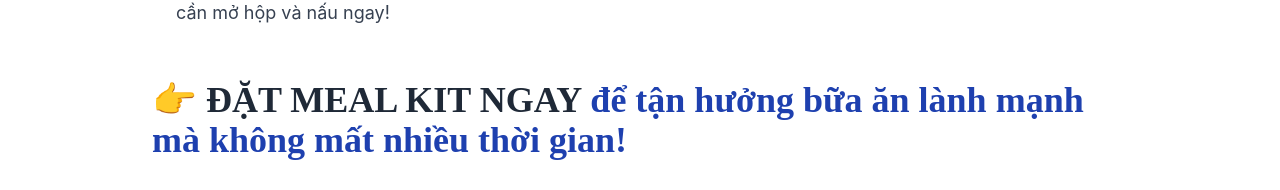
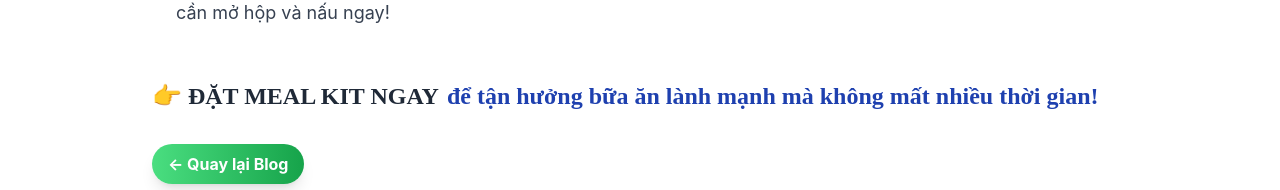
Before and after one commit to TranHieu0607/Yumble, a React (Vite) app: page /blog/1 in a window 1280 px wide. Shown: the part 5030-5220 px from the top of the page. Built offline with nearby package versions, Linux system fonts and the light colour scheme; no server answers; a web font is replaced by a local one.

Commit message:
fix blog3

```diff
--- a/src/pages/Blog/blogDetail.jsx
+++ b/src/pages/Blog/blogDetail.jsx
@@ -172,7 +172,7 @@
       ) : (
         <p>Blog không tồn tại.</p>
       )}
-<h2 className="text-2xl sm:text-3xl md:text-4xl font-semibold text-gray-800 mb-2">
+<h2 className="text-2xl sm:text-2xl md:text-2xl font-semibold text-gray-800 mb-2">
   <strong>👉 ĐẶT MEAL KIT NGAY</strong>
   <a href="https://www.facebook.com/profile.php?id=61573046339972" className="text-blue-800 hover:underline ml-2">
     để tận hưởng bữa ăn lành mạnh mà không mất nhiều thời gian!
```
